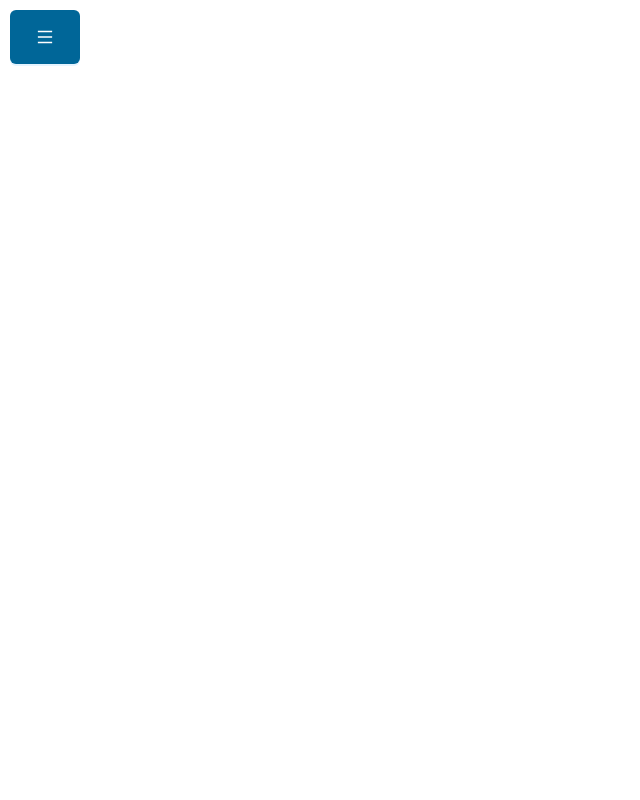
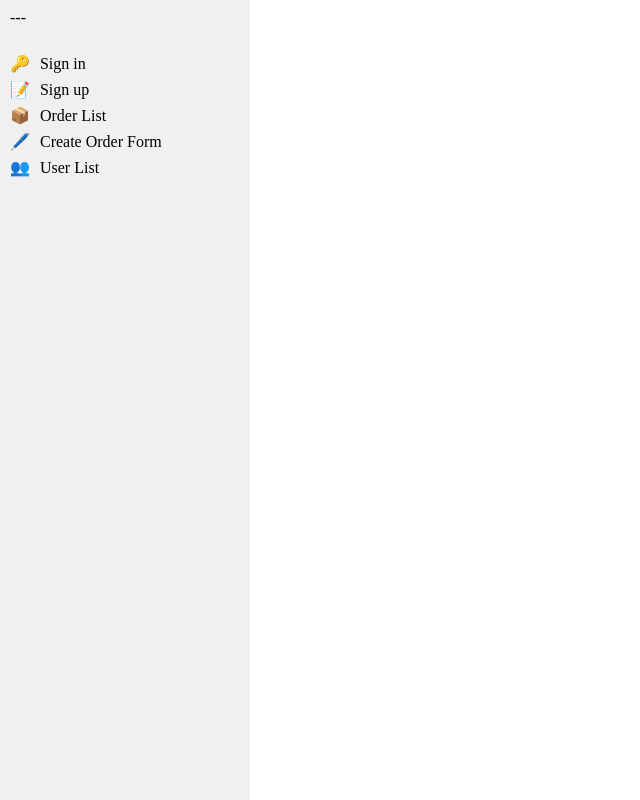
Before and after one commit to Sapariyeva/esdp-team-3-frontend, a React (Vite) app: page / in a window 1280 px wide. Shown: the whole page, without its empty margins (0-640 px from the left). Built offline with nearby package versions, Linux system fonts and the light colour scheme.

Commit message:
Minor sidebar upd

```diff
--- a/src/components/Sidebar/Sidebar.scss
+++ b/src/components/Sidebar/Sidebar.scss
@@ -1,14 +1,34 @@
 .sidebar {
-  width: 70px;
+  width: 250px;
   height: 100vh;
   background-color: #f0f0f0;
-  margin: 10px;
-  position: sticky;
+  &.collapsed {
+    width: 50px; // Измените размеры при свёрнутом состоянии
+  }
+  &__button {
+    padding: 10px;
+    cursor: pointer;
+    // Стили для кнопки
+  }
+  &__list {
+    list-style-type: none;
+    padding: 10px;
+  }
+  &__item {
+    margin: 10px 0;
+  }
   &__link {
     text-decoration: none;
     color: black;
     display: flex;
     align-items: center;
-    font-size: 1rem;
+    // Стили для ссылок
+  }
+  &__icon {
+    margin-right: 10px;
+    // Стили для иконок
+  }
+  &__title {
+    // Стили для текстового заголовка
   }
 }
--- a/src/components/Sidebar/Sidebar.tsx
+++ b/src/components/Sidebar/Sidebar.tsx
@@ -1,34 +1,20 @@
-import {useState} from 'react';
-import {MenuFoldOutlined, MenuOutlined, MenuUnfoldOutlined} from '@ant-design/icons';
-import type { MenuProps } from 'antd';
-import {Button, Dropdown} from 'antd';
-import {Link} from "react-router-dom";
-import './Sidebar.scss'
+import { useState } from 'react';
+import { Link } from "react-router-dom";
+import './Sidebar.scss';
 
-const items: MenuProps['items'] = [
-    {
-        label: <Link className={'sidebar__link'} to={'/signin'} children={'Sign in'}/>,
-        key: '0',
-    },
-    {
-        label: <Link className={'sidebar__link'} to={'/signup'} children={'Sign up'}/>,
-        key: '1',
-    },
-    {
-        type: 'divider',
-    },
-    {
-        label: <Link className={'sidebar__link'} to={'/order'} children={'Order List'}/>,
-        key: '3',
-    },
-    {
-        label: <Link className={'sidebar__link'} to={'/createOrderForm'} children={'Create order form'}/>,
-        key: '4',
-    },
-    {
-        label: <Link className={'sidebar__link'} to={'/user'} children={'User List'}/>,
-        key: '5',
-    },
+interface SidebarItem {
+    id: number;
+    title: string;
+    link: string;
+    icon: string; // Добавляем поле для иконки
+}
+
+const sidebarItems: SidebarItem[] = [
+    { id: 1, title: 'Sign in', link: '/signin', icon: '🔑' },
+    { id: 2, title: 'Sign up', link: '/signup', icon: '📝' },
+    { id: 3, title: 'Order List', link: '/order', icon: '📦' },
+    { id: 4, title: 'Create Order Form', link: '/createOrderForm', icon: '🖊️' },
+    { id: 5, title: 'User List', link: '/user', icon: '👥' },
 ];
 
 const Sidebar = () => {
@@ -37,13 +23,23 @@ const Sidebar = () => {
         setCollapsed(!collapsed);
     };
 
-    return  <Dropdown className={'sidebar'} menu={{items}} trigger={['click']}>
-        <Button className={'sidebar__button'}
-                type="primary"
-                onClick={toggleCollapsed}
-        >
-            {collapsed ? <MenuOutlined /> : <MenuOutlined/>}
-        </Button>
-    </Dropdown>
+    return (
+        <div className={`sidebar ${collapsed ? 'collapsed' : ''}`}>
+            <div className="sidebar__button" onClick={toggleCollapsed}>
+                ---
+            </div>
+            <ul className="sidebar__list">
+                {sidebarItems.map(item => (
+                    <li key={item.id} className="sidebar__item">
+                        <Link to={item.link} className="sidebar__link">
+                            <span className="sidebar__icon">{item.icon}</span>
+                            {!collapsed && <span className="sidebar__title">{item.title}</span>}
+                        </Link>
+                    </li>
+                ))}
+            </ul>
+        </div>
+    );
 };
+
 export default Sidebar;
```
